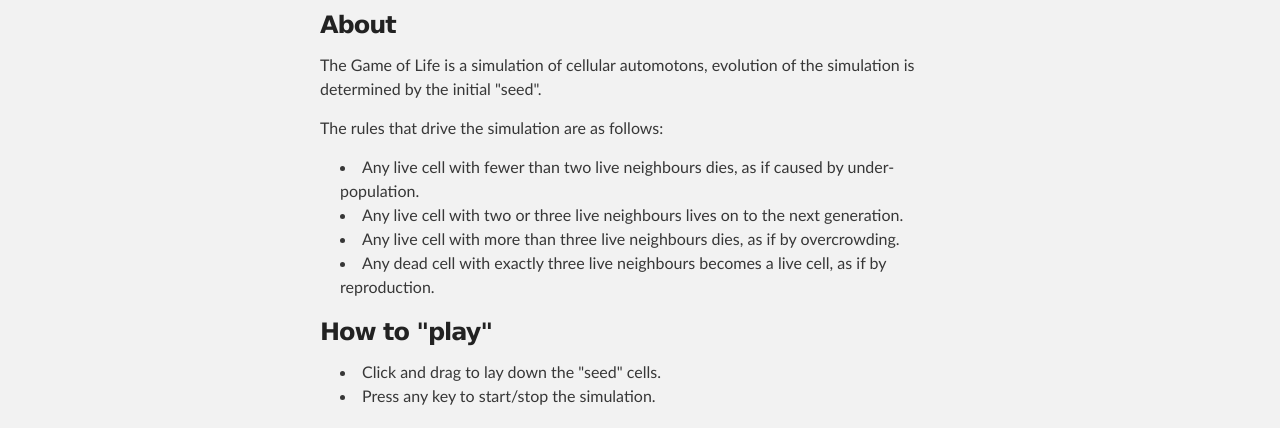
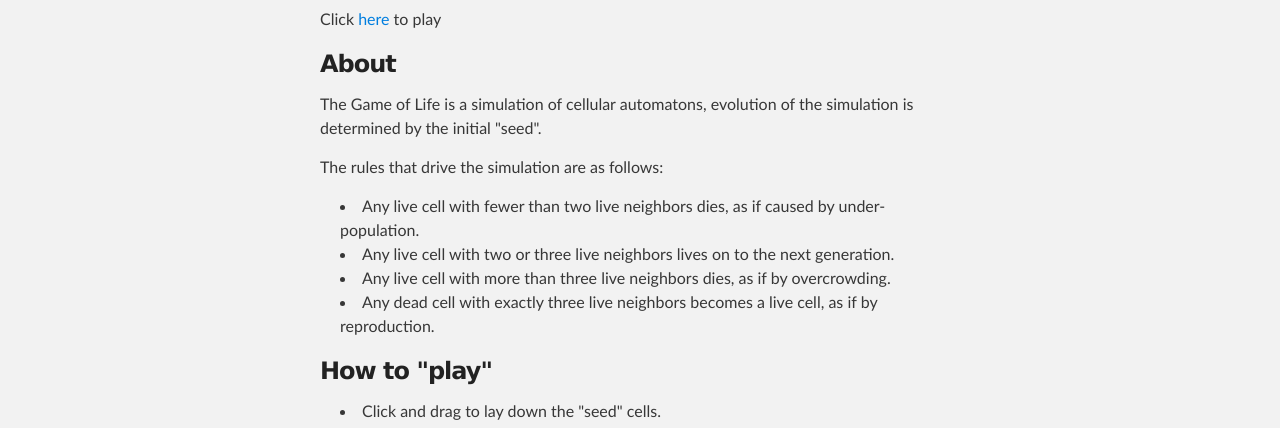
Before and after one commit to eonarheim/GameOfLife, a plain HTML site: page index.html in a window 1280 px wide. Shown: the part 353-781 px from the top of the page. Drawn offline with Linux system fonts and the light colour scheme.

```diff
--- a/index.html
+++ b/index.html
@@ -34,18 +34,20 @@
         <h1>
 <a name="conways-game-of-life" class="anchor" href="#conways-game-of-life"><span class="octicon octicon-link"></span></a>Conway's Game of Life</h1>
 
+<p>Click <a href="https://eonarheim.github.io/GameOfLife/app/index.html">here</a> to play</p>
+
 <h3>
 <a name="about" class="anchor" href="#about"><span class="octicon octicon-link"></span></a>About</h3>
 
-<p>The Game of Life is a simulation of cellular automotons, evolution of the simulation is determined by the initial "seed".</p>
+<p>The Game of Life is a simulation of cellular automatons, evolution of the simulation is determined by the initial "seed".</p>
 
 <p>The rules that drive the simulation are as follows:</p>
 
 <ul>
-<li>Any live cell with fewer than two live neighbours dies, as if caused by under-population.</li>
-<li>Any live cell with two or three live neighbours lives on to the next generation.</li>
-<li>Any live cell with more than three live neighbours dies, as if by overcrowding.</li>
-<li>Any dead cell with exactly three live neighbours becomes a live cell, as if by reproduction.</li>
+<li>Any live cell with fewer than two live neighbors dies, as if caused by under-population.</li>
+<li>Any live cell with two or three live neighbors lives on to the next generation.</li>
+<li>Any live cell with more than three live neighbors dies, as if by overcrowding.</li>
+<li>Any dead cell with exactly three live neighbors becomes a live cell, as if by reproduction.</li>
 </ul><h3>
 <a name="how-to-play" class="anchor" href="#how-to-play"><span class="octicon octicon-link"></span></a>How to "play"</h3>
 
--- a/params.json
+++ b/params.json
@@ -1 +1 @@
-{"name":"Game Of Life","tagline":"A JavaScript and HTML5 Canvas implementation of Conway's Game of Life","body":"# Conway's Game of Life\r\n### About\r\nThe Game of Life is a simulation of cellular automotons, evolution of the simulation is determined by the initial \"seed\".\r\n\r\nThe rules that drive the simulation are as follows:\r\n * Any live cell with fewer than two live neighbours dies, as if caused by under-population.\r\n * Any live cell with two or three live neighbours lives on to the next generation.\r\n * Any live cell with more than three live neighbours dies, as if by overcrowding.\r\n * Any dead cell with exactly three live neighbours becomes a live cell, as if by reproduction.\r\n\r\n\r\n\r\n### How to \"play\"\r\n * Click and drag to lay down the \"seed\" cells. \r\n * Press any key to start/stop the simulation.\r\n\r\n","google":"","note":"Don't delete this file! It's used internally to help with page regeneration."}
+{"name":"Game Of Life","tagline":"A JavaScript and HTML5 Canvas implementation of Conway's Game of Life","body":"# Conway's Game of Life\r\nClick [here](https://eonarheim.github.io/GameOfLife/app/index.html) to play\r\n\r\n### About\r\nThe Game of Life is a simulation of cellular automatons, evolution of the simulation is determined by the initial \"seed\".\r\n\r\nThe rules that drive the simulation are as follows:\r\n * Any live cell with fewer than two live neighbors dies, as if caused by under-population.\r\n * Any live cell with two or three live neighbors lives on to the next generation.\r\n * Any live cell with more than three live neighbors dies, as if by overcrowding.\r\n * Any dead cell with exactly three live neighbors becomes a live cell, as if by reproduction.\r\n\r\n\r\n### How to \"play\"\r\n * Click and drag to lay down the \"seed\" cells. \r\n * Press any key to start/stop the simulation.\r\n","google":"","note":"Don't delete this file! It's used internally to help with page regeneration."}
```
